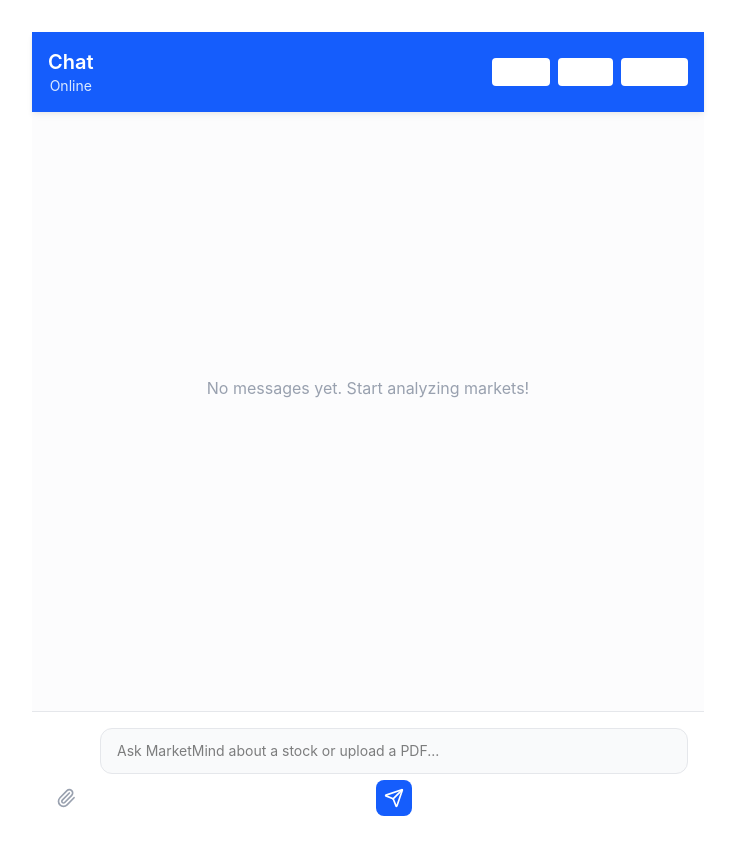
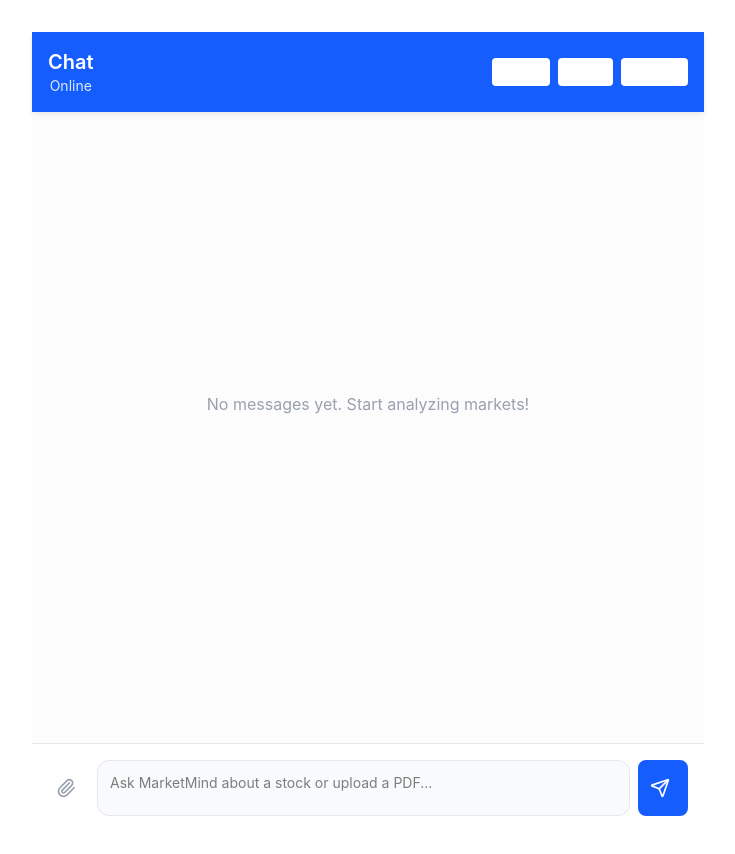
Before and after one commit to NikhilMudgal/MarketMind, a React app in the folder frontend/: page / in a window 1280 px wide. Shown: the top 854 px of the page, without its empty margins (272-1007 px from the left). Built offline with nearby package versions, Linux system fonts and the light colour scheme; the HTML template or start-up script is replaced by a standard one.

Commit message:
Resolved Alignment Issue

```diff
--- a/frontend/src/features/chat/components/ChatInput.tsx
+++ b/frontend/src/features/chat/components/ChatInput.tsx
@@ -46,7 +46,7 @@ export function ChatInput({ value, onChange, onSend, onFileUpload, isUploading,
 
   return (
     <div className={`${theme.surface} border-t ${theme.border} p-4`}>
-      <div className="max-w-3xl mx-auto flex items-end space-x-4">
+      <div className="max-w-3xl mx-auto flex justify-start">
         {/* 4. Hidden File Input */}
         <input
           type="file"
@@ -60,30 +60,29 @@ export function ChatInput({ value, onChange, onSend, onFileUpload, isUploading,
         <button
           onClick={() => fileInputRef.current?.click()}
           disabled={disabled || isUploading}
-          className="p-2 text-gray-400 hover:text-blue-600 transition-colors disabled:opacity-50"
+          className="p-2 text-gray-400 hover:text-blue-600 transition-colors disabled:opacity-50 size-14"
           title="Upload PDF"
         >
           {isUploading ? <Loader2 size={20} className="animate-spin text-blue-600" /> : <Paperclip size={20} />}
         </button>
 
-        <div className="relative flex-1">
         <textarea
           value={input}
           onChange={(e) => setInput(e.target.value)}
           onKeyDown={handleKeyDown}
           placeholder="Ask MarketMind about a stock or upload a PDF..."
-            className="w-full resize-none rounded-xl border border-gray-200 bg-gray-50 py-3 pl-4 pr-12 text-sm focus:border-blue-500 focus:bg-white focus:outline-none focus:ring-1 focus:ring-blue-500 max-h-[150px] overflow-y-auto"
+          className="size-14 grow w-full resize-none rounded-xl border border-gray-200 bg-gray-50 p-3 mr-2 text-sm focus:border-blue-500 focus:bg-white focus:outline-none focus:ring-1 focus:ring-blue-500 max-h-[150px] overflow-y-auto"
           rows={1}
           disabled={disabled || isUploading}
         />
         <button
           onClick={handleSend}
           disabled={!input.trim() || disabled || isUploading}
-            className={`${theme.primary} ${theme.primaryHover} text-white p-2 rounded-lg transition-colors`}
+          className={`${theme.primary} ${theme.primaryHover} text-white rounded-lg transition-colors p-3 size-14`}
         >
           <Send size={20} />
         </button>
-        </div>
+
       </div>
     </div>
   );
--- a/frontend/src/features/chat/components/ChatWindow.tsx
+++ b/frontend/src/features/chat/components/ChatWindow.tsx
@@ -48,7 +48,7 @@ export function ChatWindow() {
       const aiMsg: MessageProps = {
         id: (Date.now() + 1).toString(),
         role: 'assistant',
-        content: `Successfully learned "${data.filename}"! I memorized ${data.chunks_saved} data chunks. You can now ask me questions about this document.`,
+        content: `Successfully learned "${file.name}"! I memorized ${data.chunk_processed} data chunks. You can now ask me questions about this document.`,
         created_at: new Date().toLocaleTimeString([], { hour: '2-digit', minute: '2-digit' })
       };
       setMessages(prev => [...prev, aiMsg]);
```
Lines whose indentation alone changed are shown as unchanged.
